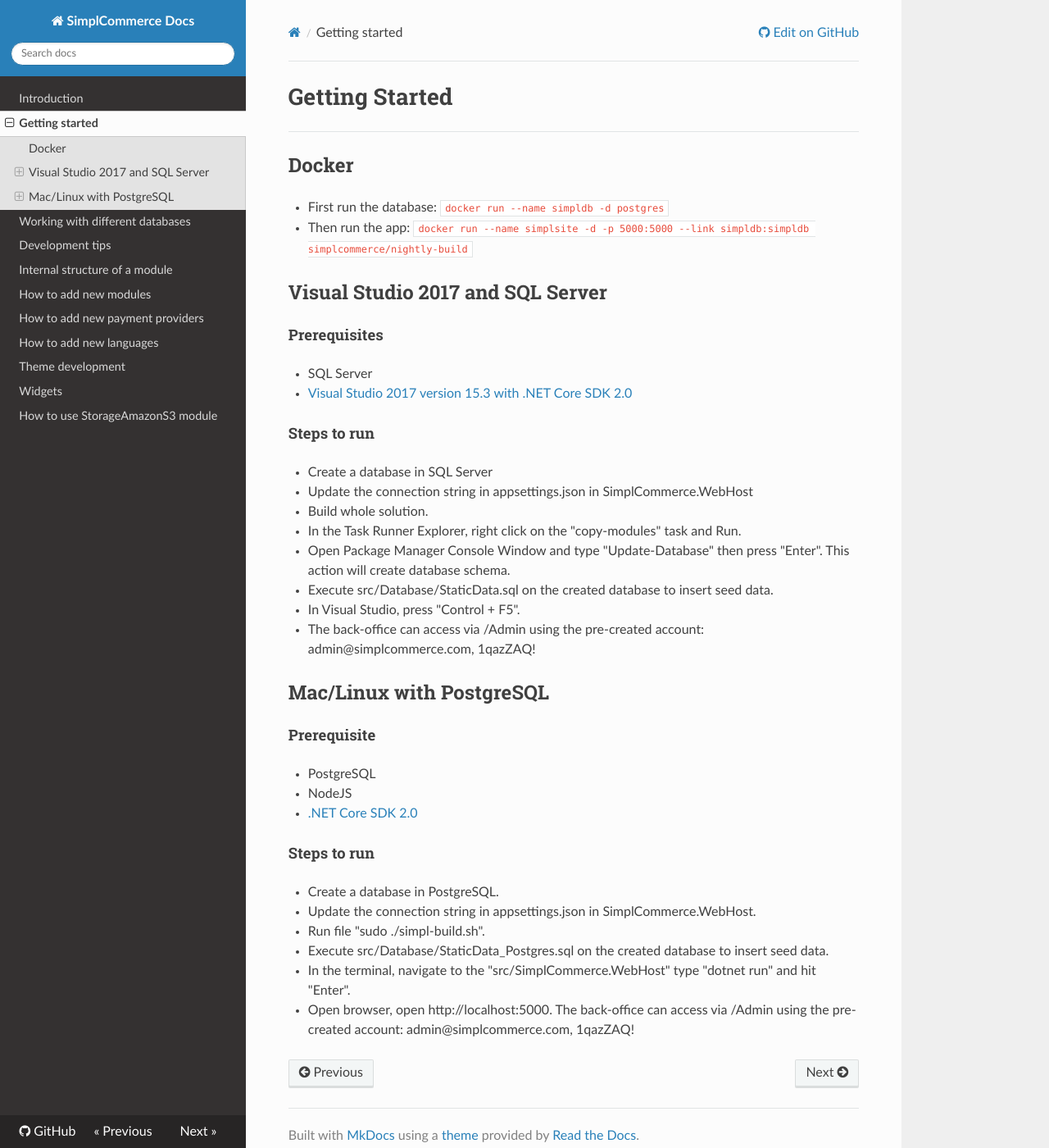
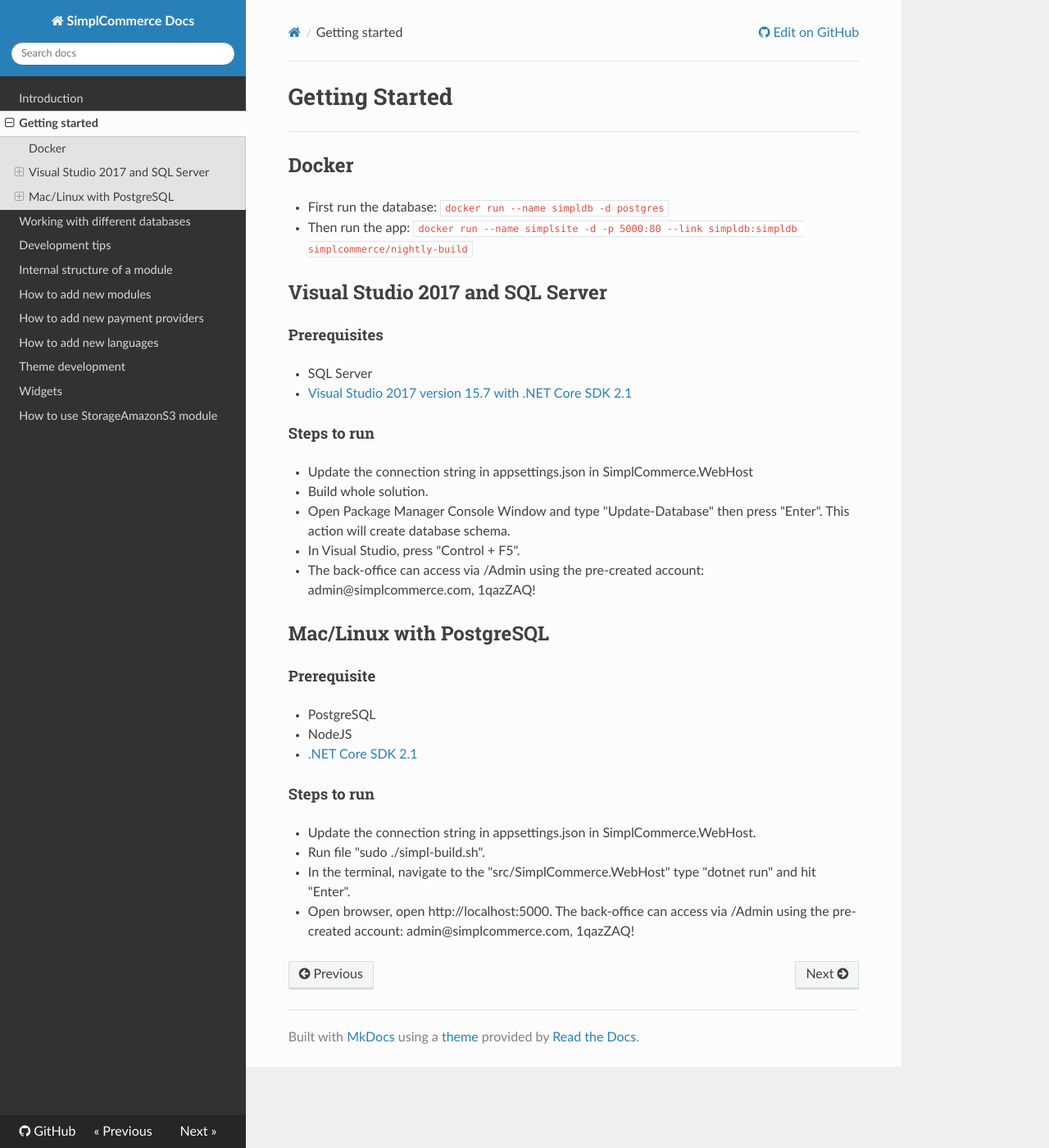
Before and after one commit to simplcommerce/docs, an MkDocs documentation site: the page built from docs/getting-started.md, in a window 1280 px wide and 1400 px high. Shown: the whole window at 82% size. Built offline with MkDocs 1.6.1, drawn with Linux system fonts in a browser that asks for light colours; nearby versions of some CDN libraries; old or Windows-style settings are respelled for this version of MkDocs.

Commit message:
update the docs to netcore2.1

```diff
--- a/docs/getting-started.md
+++ b/docs/getting-started.md
@@ -4,23 +4,20 @@
 
 ## Docker
 - First run the database: `docker run --name simpldb -d postgres`
-- Then run the app: `docker run --name simplsite -d -p 5000:5000 --link simpldb:simpldb simplcommerce/nightly-build`
+- Then run the app: `docker run --name simplsite -d -p 5000:80 --link simpldb:simpldb simplcommerce/nightly-build`
 
 ## Visual Studio 2017 and SQL Server
 
 #### Prerequisites
 
 - SQL Server
-- [Visual Studio 2017 version 15.3 with .NET Core SDK 2.0](https://www.microsoft.com/net/core/)
+- [Visual Studio 2017 version 15.7 with .NET Core SDK 2.1](https://www.microsoft.com/net/download/all)
 
 #### Steps to run
 
-- Create a database in SQL Server
 - Update the connection string in appsettings.json in SimplCommerce.WebHost
 - Build whole solution.
-- In the Task Runner Explorer, right click on the "copy-modules" task and Run.
 - Open Package Manager Console Window and type "Update-Database" then press "Enter". This action will create database schema.
-- Execute src/Database/StaticData.sql on the created database to insert seed data.
 - In Visual Studio, press "Control + F5".
 - The back-office can access via /Admin using the pre-created account: admin@simplcommerce.com, 1qazZAQ!
 
@@ -30,13 +27,11 @@
 
 - PostgreSQL
 - NodeJS
-- [.NET Core SDK 2.0](https://www.microsoft.com/net/core/)
+- [.NET Core SDK 2.1](https://www.microsoft.com/net/download/all)
 
 #### Steps to run
 
-- Create a database in PostgreSQL.
 - Update the connection string in appsettings.json in SimplCommerce.WebHost.
 - Run file "sudo ./simpl-build.sh".
-- Execute src/Database/StaticData_Postgres.sql on the created database to insert seed data.
 - In the terminal, navigate to the "src/SimplCommerce.WebHost" type "dotnet run" and hit "Enter".
 - Open browser, open http://localhost:5000. The back-office can access via /Admin using the pre-created account: admin@simplcommerce.com, 1qazZAQ!
```
Also changed, not shown: docs/index.md (+3 -3 lines).
